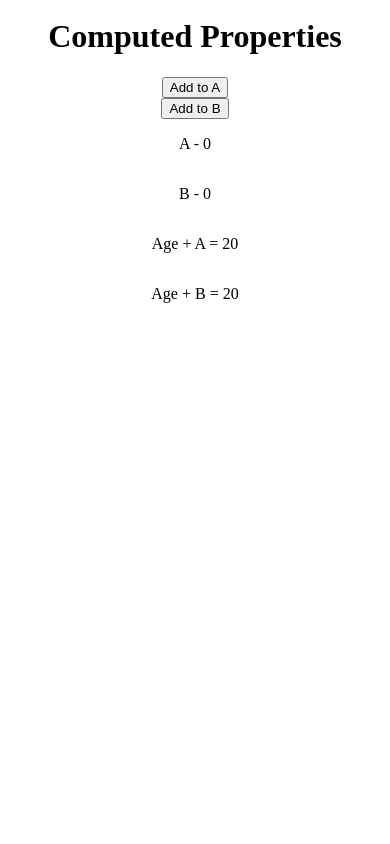
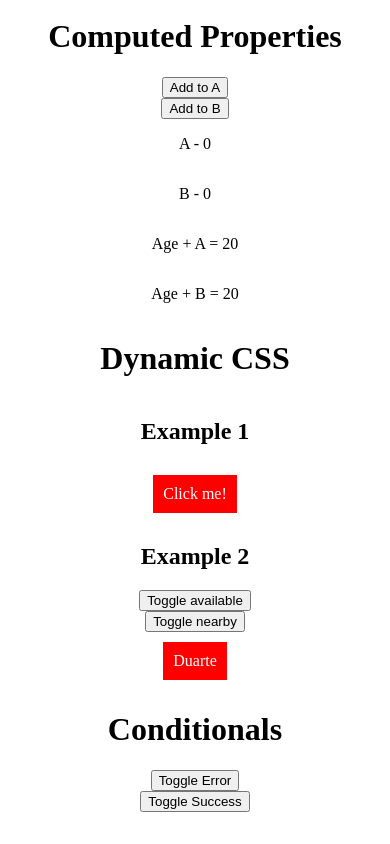
Before and after one commit to Kanubiz/TestVue, a plain HTML site: page index.html in a window 390 px wide. Shown: the part 1214-2058 px from the top of the page. Before the commit the page ends 1565 px from the top, so only its background shows below. Drawn offline with nearby package versions, Linux system fonts and the light colour scheme.

Commit message:
Dynamic CSS / Conditionals

```diff
--- a/index.html
+++ b/index.html
@@ -79,14 +79,28 @@
     <p>Age + A = {{addToA}}</p>
     <p>Age + B = {{addToB}}</p>
 
-
-
-
-
-
-
-
-
+    <h1>Dynamic CSS</h1>
+    <h2>Example 1</h2>
+    <!--Mudar uma classe de CSS  -->
+    <div @click="available= !available" :class="{available: available}">
+      <span>Click me!</span>
+    </div>
+    <h2>Example 2</h2>
+    <!--Mudar uma classe de CSS com computed properties  -->
+    <button @click="available=!available" type="button" name="button">Toggle available</button>
+    <button @click="nearby = !nearby" type="button" name="button">Toggle nearby</button>
+    <div :class="compClasses">
+      <span>Duarte</span>
+    </div>
+    <h1>Conditionals</h1>
+    <button type="button" @click="error = !error" name="button">Toggle Error</button>
+    <button type="button" @click="success = !success" name="button">Toggle Success</button>
+    <!-- Retira por completo as tags to DOM -->
+    <!-- <p v-if="error">There has been an error</p>
+    <p v-else-if="success">Success!</p> -->
+    <!-- Adiciona "display:none" ao style -->
+    <p v-show="error">Errorr</p>
+    <p v-show="success">Success</p>
 
   </div>
   <script src="java.js" charset="utf-8"></script>
--- a/java.js
+++ b/java.js
@@ -13,7 +13,11 @@ const app = new Vue({
     age: '',
     a: 0,
     b: 0,
-    ag: 20
+    ag: 20,
+    available: false,
+    nearby: false,
+    error: false,
+    success: false
   },
   methods: {
     greet: function(time) {
@@ -41,7 +45,7 @@ const app = new Vue({
     addToB: function(){
       console.log('B');
       return this.b + this.ag;
-    }*/
+    },*/
   },
   computed: {
     addToA: function() {
@@ -51,6 +55,12 @@ const app = new Vue({
     addToB: function() {
       console.log('B');
       return this.b + this.ag;
+    },
+    compClasses: function() {
+      return {
+        available: this.available,
+        nearby: this.nearby
+      }
     }
   }
 });
--- a/style.css
+++ b/style.css
@@ -20,3 +20,17 @@ div#app {
   text-align: center;
   border: 1px solid #333;
 }
+span{
+  background: red;
+  display: inline-block;
+  padding: 10px;
+  color: #fff;
+  margin: 10px 0;
+}
+.available span{
+  background:green;
+}
+.nearby span:after{
+  content: "nearby";
+  margin-left: 10px;
+}
```
